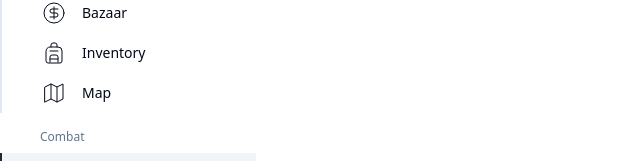
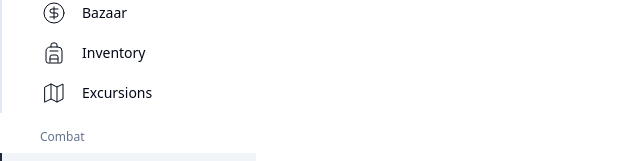
Before and after one commit to r-bakes/enter-the-dungeon, a Next.js app: page /staging in a window 1280 px wide. Shown: the part 183-344 px from the top of the page, without its empty margins (0-640 px from the left). Built offline with nearby package versions, Linux system fonts and the light colour scheme.

Commit message:
added excursion menu

```diff
--- a/game/data/menus/Menu.ts
+++ b/game/data/menus/Menu.ts
@@ -3,7 +3,7 @@ import { bazaar } from "./allMenus/Bazaar";
 import { inventory } from "./allMenus/Inventory";
 import { martial } from "../skills/allSkills/Martial";
 import { magic } from "../skills/allSkills/Magic";
-import { map } from "./allMenus/Map";
+import { excursions } from "./allMenus/Excursions";
 import { prospecting } from "../skills/allSkills/Prospecting";
 
 export interface Menu {
@@ -15,7 +15,7 @@ export interface Menu {
 export const miscMenus: Menu[] = [
     bazaar,
     inventory,
-    map,
+    excursions,
 ]
 export const combatMenus: Menu[] = [
     martial,
--- /dev/null
+++ b/game/data/menus/allMenus/Excursions.tsx
@@ -0,0 +1,9 @@
+import { Map } from "lucide-react"
+import { Menu } from "../Menu"
+
+export const excursions: Menu = {
+    id: "excursions",
+    name: "Excursions",
+    description: "Plan an excursion.",
+    icon: Map
+}
--- a/game/data/menus/allMenus/Map.tsx
+++ /dev/null
@@ -1,10 +0,0 @@
-import { Map } from "lucide-react"
-import { Menu } from "../Menu"
-
-
-export const map: Menu = {
-    id: "map",
-    name: "Map",
-    description: "World map.",
-    icon: Map
-}
```
